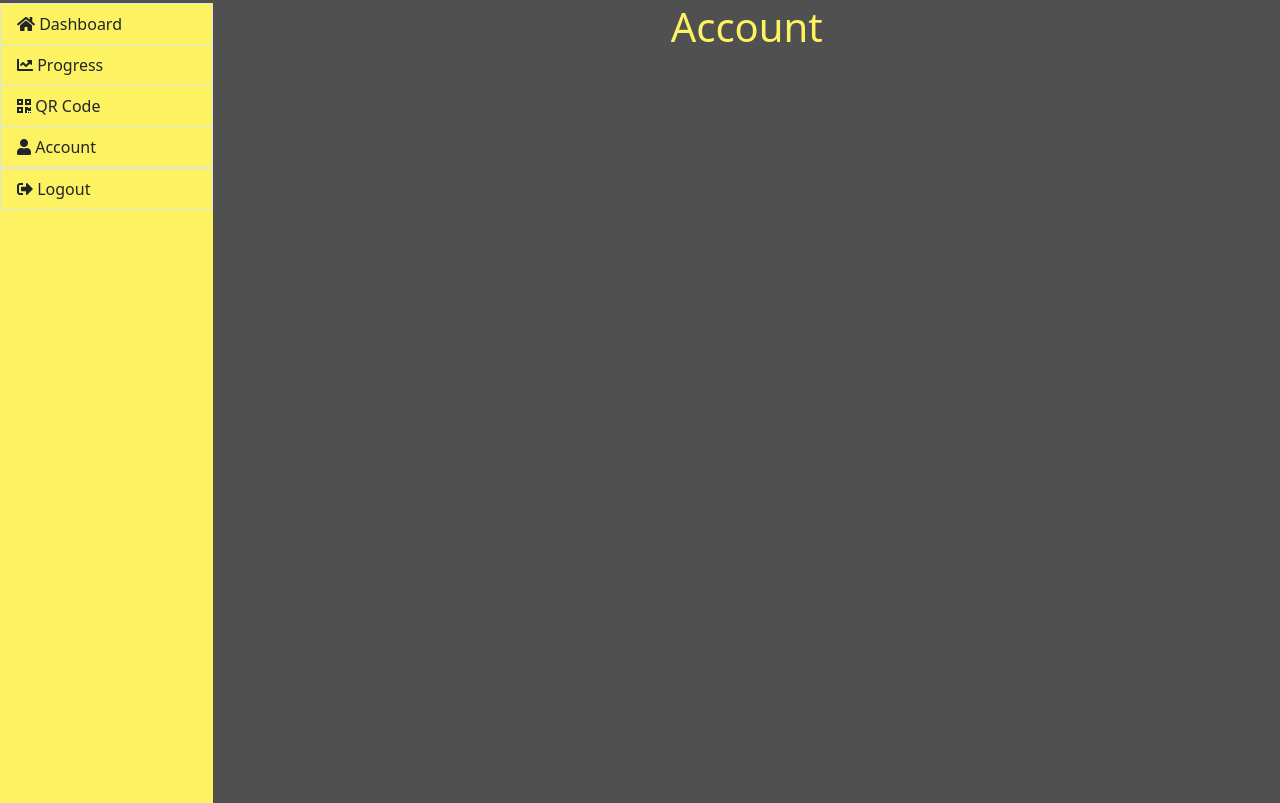
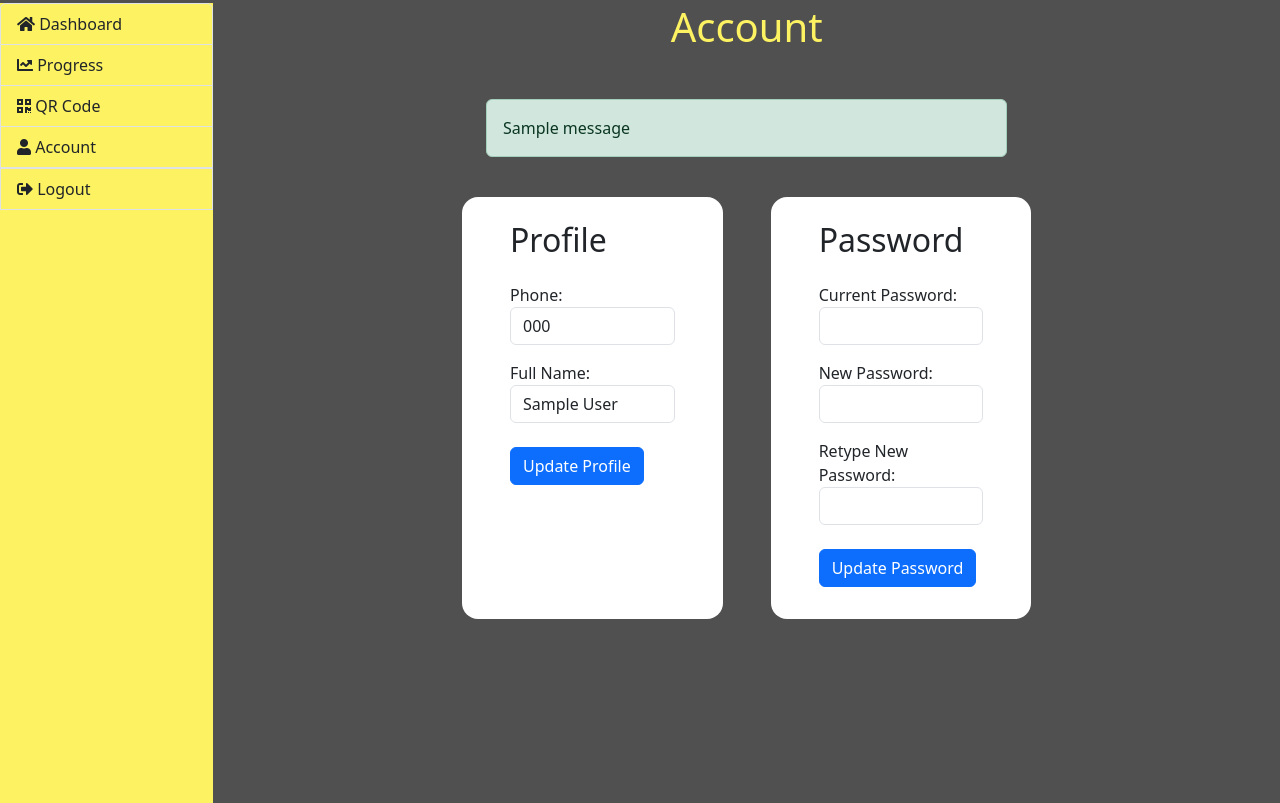
Before and after one commit to SumedhaEndar/Group8_System, a Django app: page /members/account in a window 1280 px wide. Shown: the part 53-856 px from the top of the page. Run offline with Django 5.2, Linux system fonts and the light colour scheme; a user stored in the database is signed in; tables that the repository leaves empty hold one stand-in row (values such as "Sample post"); one stand-in notice (Sample message) is shown.

Commit message:
Update: Done Member Account Settings

```diff
--- /dev/null
+++ b/members/forms.py
@@ -0,0 +1,34 @@
+from django import forms
+from .models import Member
+
+class MemberUpdateForm(forms.ModelForm):
+    phone = forms.CharField(
+        max_length=15,
+        required=True,
+        label='Phone',
+        widget=forms.TextInput(attrs={'class': 'form-control', 'style': 'max-width: 400px;'})
+    )
+    full_name = forms.CharField(
+        max_length=100,
+        required=True,
+        label='Full Name',
+        widget=forms.TextInput(attrs={'class': 'form-control', 'style': 'max-width: 400px;'})
+    )
+
+    class Meta:
+        model = Member
+        fields = ['phone', 'full_name']
+
+class PasswordUpdateForm(forms.Form):
+    current_password = forms.CharField(
+        label='Current Password',
+        widget=forms.PasswordInput(attrs={'class': 'form-control', 'style': 'max-width: 400px;'})
+    )
+    new_password = forms.CharField(
+        label='New Password',
+        widget=forms.PasswordInput(attrs={'class': 'form-control', 'style': 'max-width: 400px;'})
+    )
+    retype_new_password = forms.CharField(
+        label='Retype New Password',
+        widget=forms.PasswordInput(attrs={'class': 'form-control', 'style': 'max-width: 400px;'})
+    )
--- a/members/templates/members/member-account.html
+++ b/members/templates/members/member-account.html
@@ -1,4 +1,29 @@
 {% extends "members/member-base.html" %}
 {% block content %}
    <h1 class="text-center yellow-font">Account</h1>
+   {% if messages %}
+      {% for message in messages %}
+         <div class="alert alert-{{ message.tags }} mt-5 mb-3 w-50 mx-auto {% if message.tags == 'error' %}alert-danger{% endif %}">
+            {{ message }}
+         </div>
+      {% endfor %}
+   {% endif %}
+   <div class="d-flex justify-content-center gap-5">
+      <div class="w-25 mt-4 white-bg px-5 pb-4 rounded-4">
+         <h2 class="my-4">Profile</h2>
+         <form method="post">
+            {% csrf_token %}
+            {{ profile_form.as_p }}
+            <input type="submit" value="Update Profile" name="update_profile" class="my-2 btn btn-primary">
+         </form>
+      </div>
+      <div class="w-25 mt-4 white-bg px-5 pb-4 rounded-4">
+         <h2 class="my-4">Password</h2>
+         <form method="post">
+            {% csrf_token %}
+            {{ password_form.as_p }}
+            <input type="submit" value="Update Password" name="update_password" class="my-2 btn btn-primary">
+         </form>
+      </div>
+   </div>
 {% endblock content %}
--- a/members/views.py
+++ b/members/views.py
@@ -5,6 +5,9 @@ from trainers.models import FitnessProgram
 from users.models import Member, Admin, Trainer, User
 from .models import ProgramEnroll, PlanSubscribe
 from webpages.models import Plan
+from .forms import MemberUpdateForm, PasswordUpdateForm
+from django.contrib import messages
+from django.contrib.auth import authenticate, update_session_auth_hash
 
 @login_required
 @member_required
@@ -76,4 +79,36 @@ def qrcode(request):
 @login_required
 @member_required
 def account(request):
-    return render(request, 'members/member-account.html', {})
+    member = request.user.member  # Retrieve the member object associated with the current user
+    profile_form = MemberUpdateForm(instance=member)
+    if request.method == 'POST':
+        if 'update_profile' in request.POST:
+            profile_form = MemberUpdateForm(request.POST, instance=member)
+            if profile_form.is_valid():
+                profile_form.save()
+                messages.success(request, 'Profile updated successful')
+                return redirect('member-account')  # Redirect to a view that displays member details
+        elif 'update_password' in request.POST:
+            password_form = PasswordUpdateForm(request.POST)
+            if password_form.is_valid():
+                c_password = password_form.cleaned_data['current_password']
+                new_password = password_form.cleaned_data['new_password']
+                r_new_password = password_form.cleaned_data['retype_new_password']
+                user = authenticate(username=request.user.username, password=c_password)
+                if user is not None:
+                    if new_password == r_new_password:
+                        user.set_password(new_password)
+                        user.save()
+                        update_session_auth_hash(request, user)  # Important to keep the user logged in
+                        messages.success(request, 'Password updated successfully')
+                        return redirect('member-account')
+                    else:
+                        messages.error(request, 'Passwords do not match.')
+                else:
+                    messages.error(request, 'Incorrect current password.')
+            else:
+                messages.error(request, 'Password update failed. Please correct the errors.')
+    else:
+        profile_form = MemberUpdateForm(instance=member)
+        password_form = PasswordUpdateForm()
+    return render(request, 'members/member-account.html', {'profile_form': profile_form, 'password_form': password_form})
--- a/users/forms.py
+++ b/users/forms.py
@@ -81,6 +81,7 @@ class MemberSignUpForm(UserCreationForm):
         widget=forms.EmailInput(attrs={'class': 'form-control', 'style': 'max-width: 400px;'})
     )
     full_name = forms.CharField(
+        required=True,
         label='Full Name',
         widget=forms.TextInput(attrs={'class': 'form-control', 'style': 'max-width: 400px;'})
     )
@@ -95,7 +96,7 @@ class MemberSignUpForm(UserCreationForm):
     phone = forms.CharField(
         label='Phone Number',
         max_length=15,
-        required=False,
+        required=True,
         widget=forms.TextInput(attrs={'class': 'form-control', 'style': 'max-width: 400px;'})
     )
     username = forms.CharField(
```
